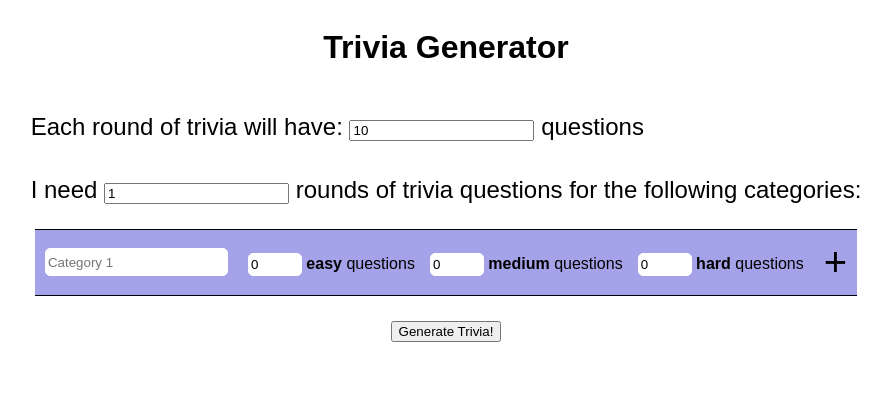
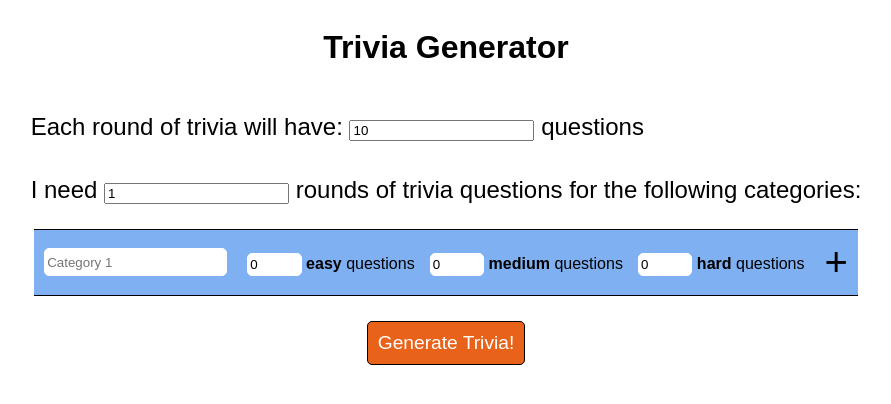
Before and after one commit to landaverdend/trivia-generator, a React (Vite) app in the folder frontend/: page / in a window 1280 px wide. Shown: the top 404 px of the page, without its empty margins (194-1085 px from the left). Built offline with nearby package versions, Linux system fonts and the light colour scheme.

Commit message:
Updating with stuff.

```diff
--- a/frontend/src/components/formContainer/FormContainer.tsx
+++ b/frontend/src/components/formContainer/FormContainer.tsx
@@ -2,6 +2,15 @@ import { useState } from 'react';
 import './form-container.css';
 import { generateTrivia } from '../../api/api';
 import { Difficulty, TriviaQuestion, TriviaResponse } from '../../types/api';
+
+type LSProps = {
+  color?: string;
+};
+function LoadSpinner({ color }: LSProps) {
+  const colorToUse = color ? color : '#1a73e8';
+
+  return <span className="load-spinner" style={{ borderTopColor: colorToUse, borderRightColor: colorToUse }}></span>;
+}
 
 type Category = {
   topic: string;
@@ -127,18 +136,21 @@ export default function FormContainer() {
     if (isLoading) return;
 
     setIsLoading(true);
-    try {
-      const response = await generateTrivia({
-        numQuestions: questionsPerRound,
-        triviaRounds: rounds,
-        categories,
-      });
-      setResult(response);
-    } catch (error) {
-      alert('There was an error generating trivia.');
-    } finally {
+    setTimeout(() => {
       setIsLoading(false);
-    }
+    }, 10000);
+    // try {
+    //   const response = await generateTrivia({
+    //     numQuestions: questionsPerRound,
+    //     triviaRounds: rounds,
+    //     categories,
+    //   });
+    //   setResult(response);
+    // } catch (error) {
+    //   alert('There was an error generating trivia.');
+    // } finally {
+    //   setIsLoading(false);
+    // }
   };
 
   return (
@@ -172,11 +184,11 @@ export default function FormContainer() {
         ))}
       </div>
 
-      <button onClick={handleGenerateTrivia} disabled={isLoading}>
+      <button onClick={handleGenerateTrivia} disabled={isLoading} className="generate-button">
         Generate Trivia!
       </button>
 
-      {isLoading && <div>Loading...</div>}
+      {isLoading && <LoadSpinner />}
 
       <div className="trivia-output-container">
         {result.rounds.map((round, i) => (
--- a/frontend/src/components/formContainer/form-container.css
+++ b/frontend/src/components/formContainer/form-container.css
@@ -33,7 +33,7 @@
   padding: 10px;
 
   font-size: xx-large;
-  background-color: rgb(164, 163, 233);
+  background-color: #1a73e88f;
   border-top: 1px solid black;
   border-bottom: 1px solid black;
 
@@ -78,8 +78,46 @@
 
   input {
     height: 100%;
-
+    padding: 1px 2.5px 1px 2px;
     border: 1px solid white;
     border-radius: 5px;
   }
 }
+
+.generate-button {
+  font-size: clamp(1rem, 1.5vw, 1.5rem);
+  border: 1px solid black;
+  border-radius: 5px;
+  background-color: #e8621a;
+  color: white;
+  padding: 10px;
+}
+
+.generate-button:hover {
+  cursor: pointer;
+  opacity: 0.5;
+}
+
+.load-spinner {
+  height: 25px;
+  width: 25px;
+
+  border-radius: 50%;
+  border: 5px solid rgba(255, 255, 255, 0);
+  border-top-color: #1a73e8;
+  border-right-color: #1a73e8;
+
+  transform: rotate(0deg);
+
+  animation: loadspin 1.15s normal infinite;
+}
+
+@keyframes loadspin {
+  0% {
+    transform: rotate(0deg);
+  }
+
+  100% {
+    transform: rotate(360deg);
+  }
+}
```
